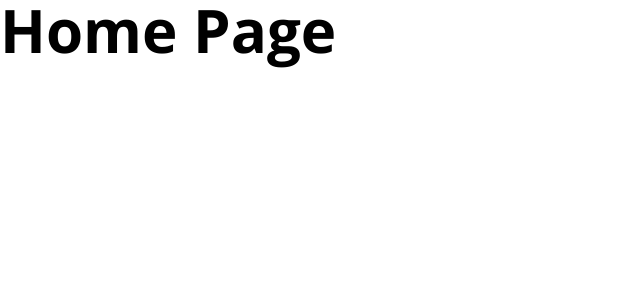
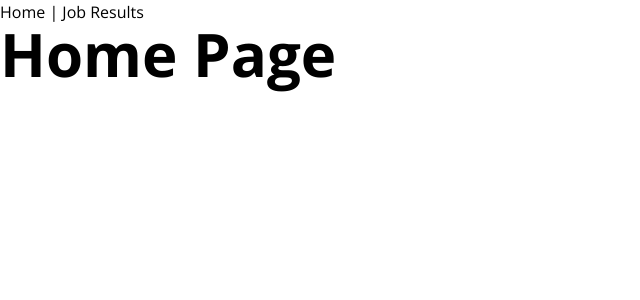
Before and after one commit to Epiq122/job-search, a Vue app: page / in a window 1280 px wide. Shown: the top 300 px of the page, without its empty margins (0-640 px from the left). Built offline with nearby package versions, Linux system fonts and the light colour scheme.

Commit message:
Add navigation links to App.vue

```diff
--- a/src/App.vue
+++ b/src/App.vue
@@ -5,5 +5,9 @@ export default {
 </script>
 
 <template>
+  <div>
+    <router-link to="/">Home</router-link> |
+    <router-link to="jobs/results">Job Results</router-link>
+  </div>
   <router-view />
 </template>
```
